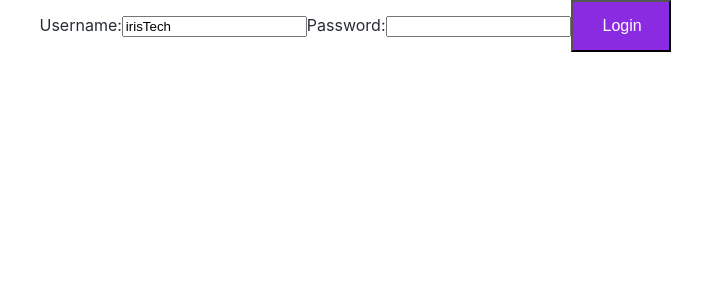
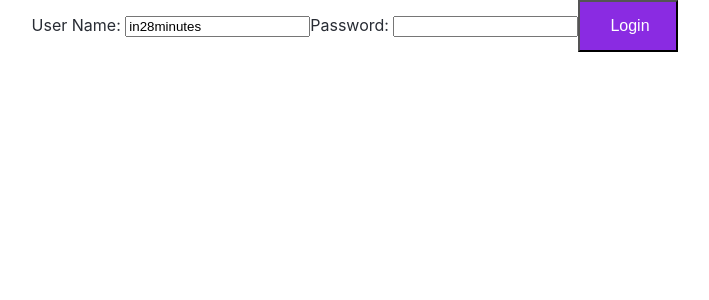
Before and after one commit to kunlexinc/SpringMVC-Schedule-Manager-App, a React (Create React App) app: page / in a window 1280 px wide. Shown: the top 300 px of the page, without its empty margins (285-994 px from the left). Built offline with nearby package versions, Linux system fonts and the light colour scheme.

Commit message:
Added my project

```diff
--- a/src/components/todo/TodoApp.jsx
+++ b/src/components/todo/TodoApp.jsx
@@ -1,34 +1,75 @@
-import React, { Component } from "react";
-import {
-    BrowserRouter as Router,
-    Switch,
-    Route,
-    Link
-  } from "react-router-dom";
-
+import React, {Component} from 'react'
+import {BrowserRouter as Router, Route, Switch, Link} from 'react-router-dom'
 
 class TodoApp extends Component {
     render() {
         return (
             <div className="TodoApp">
-
                 <Router>
                     <>
                         <Switch>
                             <Route path="/" exact component={LoginComponent}/>
                             <Route path="/login" component={LoginComponent}/>
                             <Route path="/welcome/:name" component={WelcomeComponent}/>
-                            {/* <Route path="/todos" component={ListTodosComponent}/> */}
-                            {/* <Route component={ErrorComponent}/> */}
+                            <Route path="/todos" component={ListTodosComponent}/>
+                            <Route component={ErrorComponent}/>
                         </Switch>
                     </>
                 </Router>
-        {/* <LoginComponent />
-        this is running */}
+
+                {/*<LoginComponent/>
+                <WelcomeComponent/>*/}
             </div>
-    );
+        )
     }
 }
+
+class ListTodosComponent extends Component {
+    constructor(props){
+        super(props)
+        this.state = {
+            todos :
+            [
+             {id: 1, description : 'Learn to Dance', done:false, targetDate: new Date()},
+             {id: 2, description : 'Become an Expert at React', done:false, targetDate: new Date()},
+             {id: 3, description : 'Visit India', done:false, targetDate: new Date()}
+            ]
+        }
+    }
+
+    render() {
+        return (
+            <div>
+                 <h1>List Todos</h1>
+                 <table>
+                     <thead>
+                         <tr>
+                             <th>id</th>
+                             <th>description</th>
+                             <th>Target Date</th>
+                             <th>Is Completed?</th>
+                         </tr>
+                     </thead>
+                     <tbody>
+                       {
+                         this.state.todos.map (
+                            todo =>
+                                <tr>
+                                    <td>{todo.id}</td>
+                                    <td>{todo.description}</td>
+                                    <td>{todo.done.toString()}</td>
+                                    <td>{todo.targetDate.toString()}</td>
+                                </tr>
+                         )
+                        }
+                     </tbody>
+                 </table>
+
+            </div>
+        )
+    }
+}
+
 
 class WelcomeComponent extends Component {
     render() {
@@ -38,71 +79,92 @@ class WelcomeComponent extends Component {
     }
 }
 
+function ErrorComponent() {
+    return <div>An Error Occurred. I don't know what to do! Contact support at abcd-efgh-ijkl</div>
+}
+
 class LoginComponent extends Component {
+
     constructor(props) {
-    super(props);
+        super(props)
 
         this.state = {
-      username: "irisTech",
-      password: "",
+            username: 'in28minutes',
+            password: '',
             hasLoginFailed: false,
-      showSuccessMessage: false,
-    };
-    this.handleChange = this.handleChange.bind(this);
-    this.loginClicked = this.loginClicked.bind(this);
+            showSuccessMessage: false
         }
-
-  //   handleUsernameChange(event) {
-  //     this.setState({
-  //       username: event.target.value,
-  //     });
-  //   }
+        // this.handleUsernameChange = this.handleUsernameChange.bind(this)
+        // this.handlePasswordChange = this.handlePasswordChange.bind(this)
+        this.handleChange = this.handleChange.bind(this)
+        this.loginClicked = this.loginClicked.bind(this)
+    }
 
     handleChange(event) {
         //console.log(this.state);
-    this.setState({
-      [event.target.name]: event.target.value,
-    });
+        this.setState(
+            {
+                [event.target.name]
+                  :event.target.value
             }
+        )
+    }
+
+    // handleUsernameChange(event) {
+    //     console.log(event.target.name);
+    //     this.setState(
+    //         {
+    //             [event.target.name]
+    //               :event.target.value
+    //         }
+    //     )
+    // }
+
+    // handlePasswordChange(event) {
+    //     console.log(event.target.value);
+    //     this.setState({password:event.target.value})
+    // }
 
     loginClicked() {
         //in28minutes,dummy
-    if (
-      this.state.username === "in28minutes" &&
-      this.state.password === "dummy"
-    ) {
+        if(this.state.username==='in28minutes' && this.state.password==='dummy'){
             this.props.history.push(`/welcome/${this.state.username}`)
-     // this.setState({ showSuccessMessage: true });
-      //this.setState({ hasLoginFailed: false });
-    } else {
-      this.setState({ showSuccessMessage: false });
-      this.setState({ hasLoginFailed: true });
+            //this.setState({showSuccessMessage:true})
+            //this.setState({hasLoginFailed:false})
+        }
+        else {
+            this.setState({showSuccessMessage:false})
+            this.setState({hasLoginFailed:true})
         }
     }
 
     render() {
         return (
             <div>
+                {/*<ShowInvalidCredentials hasLoginFailed={this.state.hasLoginFailed}/>*/}
                 {this.state.hasLoginFailed && <div>Invalid Credentials</div>}
                 {this.state.showSuccessMessage && <div>Login Sucessful</div>}
-        Username:
-        <input
-          type="text"
-          name="username"
-          value={this.state.username}
-          onChange={this.handleChange}
-        />
-        Password:
-        <input
-          type="password"
-          name="password"
-          value={this.state.password}
-          onChange={this.handleChange}
-        />
+                {/*<ShowLoginSuccessMessage showSuccessMessage={this.state.showSuccessMessage}/>*/}
+                User Name: <input type="text" name="username" value={this.state.username} onChange={this.handleChange}/>
+                Password: <input type="password" name="password" value={this.state.password}  onChange={this.handleChange}/>
                 <button onClick={this.loginClicked}>Login</button>
             </div>
-    );
+        )
     }
 }
 
-export default TodoApp;
+// function ShowInvalidCredentials(props){
+//     if(props.hasLoginFailed) {
+//         return <div>Invalid Credentials</div>
+//     }
+//     return null
+// }
+
+// function ShowLoginSuccessMessage(props) {
+//     if(props.showSuccessMessage) {
+//         return <div>Login Sucessful</div>
+//     }
+//     return null
+// }
+
+export default TodoApp
```
Lines whose indentation alone changed are shown as unchanged.
